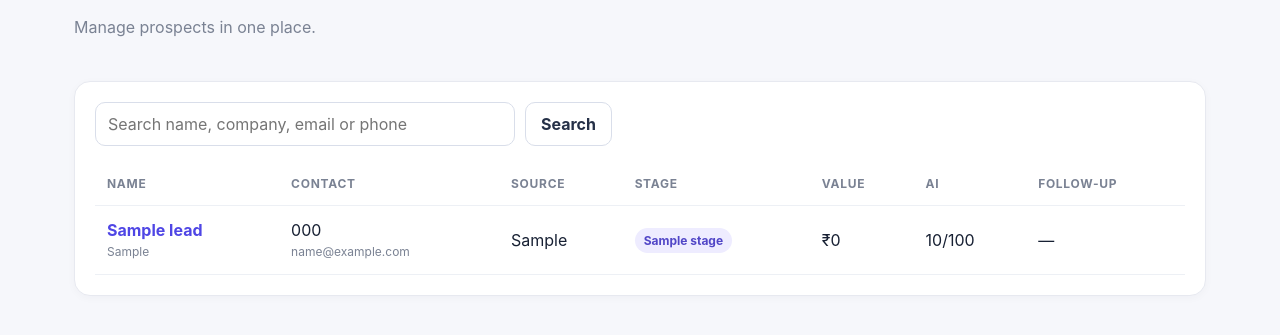
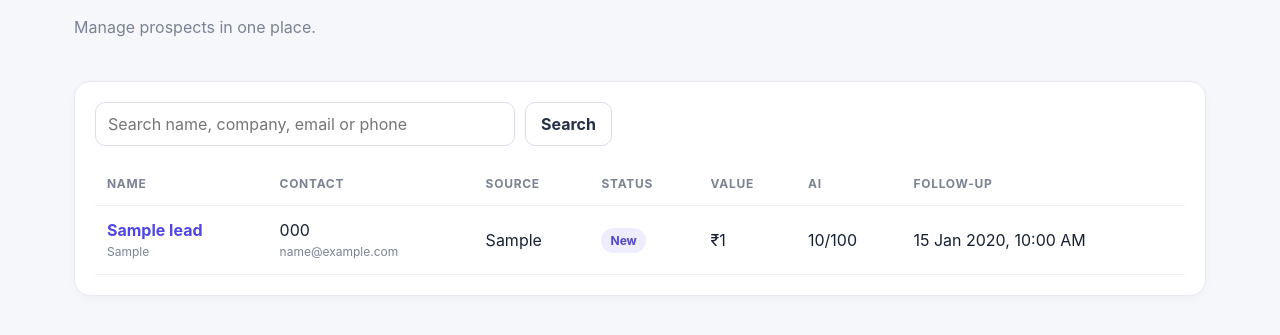
Before and after one commit to vijay7503637339/AI-CRM, a PHP site: page /leads.php in a window 1280 px wide. Shown: the part 163-498 px from the top of the page. Run offline with PHP 8.4, Linux system fonts and the light colour scheme; the visitor is signed in with stand-in values (Sample User, id 1); tables that the repository leaves empty or names only in its code hold one stand-in row (values such as "Sample post"); data that the repository does not hold is empty.

Commit message:
fix: align leads page with deployed CRM schema

```diff
--- a/public/leads.php
+++ b/public/leads.php
@@ -2,12 +2,16 @@
 require_once __DIR__ . '/../app/bootstrap.php';
 require_auth();
 $q = trim($_GET['q'] ?? '');
+$statusLabels = ['new'=>'New','contacted'=>'Contacted','qualified'=>'Qualified','proposal'=>'Proposal','won'=>'Won','lost'=>'Lost'];
+
 if ($q !== '') {
-    $stmt = db()->prepare("SELECT l.*, s.name AS stage_name FROM leads l JOIN pipeline_stages s ON s.id=l.stage_id WHERE l.name LIKE ? OR l.company LIKE ? OR l.email LIKE ? OR l.phone LIKE ? ORDER BY l.created_at DESC");
+    $stmt = db()->prepare("SELECT * FROM leads WHERE name LIKE ? OR company LIKE ? OR email LIKE ? OR phone LIKE ? ORDER BY created_at DESC");
     $like="%{$q}%"; $stmt->execute([$like,$like,$like,$like]); $leads=$stmt->fetchAll();
-} else { $leads=db()->query("SELECT l.*, s.name AS stage_name FROM leads l JOIN pipeline_stages s ON s.id=l.stage_id ORDER BY l.created_at DESC")->fetchAll(); }
+} else {
+    $leads=db()->query("SELECT * FROM leads ORDER BY created_at DESC")->fetchAll();
+}
 ?>
 <!doctype html><html lang="en"><head><meta charset="utf-8"><meta name="viewport" content="width=device-width,initial-scale=1"><title>Leads | AI CRM</title><link rel="stylesheet" href="assets/app.css"></head><body>
 <header class="topbar"><div class="brand">AI CRM</div><nav><a href="index.php">Dashboard</a><a href="leads.php">Leads</a><a href="pipeline.php">Pipeline</a><a href="logout.php">Logout</a></nav></header>
 <main class="container"><div class="page-head"><div><p class="eyebrow">CRM</p><h1>Leads</h1><p class="muted">Manage prospects in one place.</p></div><a class="btn primary" href="lead-create.php">+ Add lead</a></div>
-<section class="panel"><form class="search" method="get"><input name="q" value="<?=e($q)?>" placeholder="Search name, company, email or phone"><button class="btn" type="submit">Search</button></form><div class="table-wrap"><table><thead><tr><th>Name</th><th>Contact</th><th>Source</th><th>Stage</th><th>Value</th><th>AI</th><th>Follow-up</th></tr></thead><tbody><?php if(!$leads):?><tr><td colspan="7" class="empty">No matching leads.</td></tr><?php endif;?><?php foreach($leads as $lead):?><tr><td><a href="lead-view.php?id=<?=$lead['id']?>"><strong><?=e($lead['name'])?></strong></a><br><span class="muted small"><?=e($lead['company'])?></span></td><td><?=e($lead['phone'])?><br><span class="muted small"><?=e($lead['email'])?></span></td><td><?=e($lead['source'])?:'—'?></td><td><span class="pill"><?=e($lead['stage_name'])?></span></td><td>₹<?=number_format((float)$lead['estimated_value'],0)?></td><td><?= $lead['ai_score']!==null ? (int)$lead['ai_score'].'/100':'Pending' ?></td><td><?= $lead['next_follow_up'] ? e(date('d M Y, h:i A',strtotime($lead['next_follow_up']))) : '—' ?></td></tr><?php endforeach;?></tbody></table></div></section></main></body></html>
+<section class="panel"><form class="search" method="get"><input name="q" value="<?=e($q)?>" placeholder="Search name, company, email or phone"><button class="btn" type="submit">Search</button></form><div class="table-wrap"><table><thead><tr><th>Name</th><th>Contact</th><th>Source</th><th>Status</th><th>Value</th><th>AI</th><th>Follow-up</th></tr></thead><tbody><?php if(!$leads):?><tr><td colspan="7" class="empty">No matching leads.</td></tr><?php endif;?><?php foreach($leads as $lead):?><tr><td><a href="lead-view.php?id=<?=$lead['id']?>"><strong><?=e($lead['name'])?></strong></a><br><span class="muted small"><?=e($lead['company'])?></span></td><td><?=e($lead['phone'])?><br><span class="muted small"><?=e($lead['email'])?></span></td><td><?=e($lead['source'])?:'—'?></td><td><span class="pill"><?=e($statusLabels[$lead['status']] ?? ucfirst($lead['status']))?></span></td><td>₹<?=number_format((float)$lead['value'],0)?></td><td><?= $lead['ai_score']!==null ? (int)$lead['ai_score'].'/100':'Pending' ?></td><td><?= $lead['follow_up_at'] ? e(date('d M Y, h:i A',strtotime($lead['follow_up_at']))) : '—' ?></td></tr><?php endforeach;?></tbody></table></div></section></main></body></html>
```
